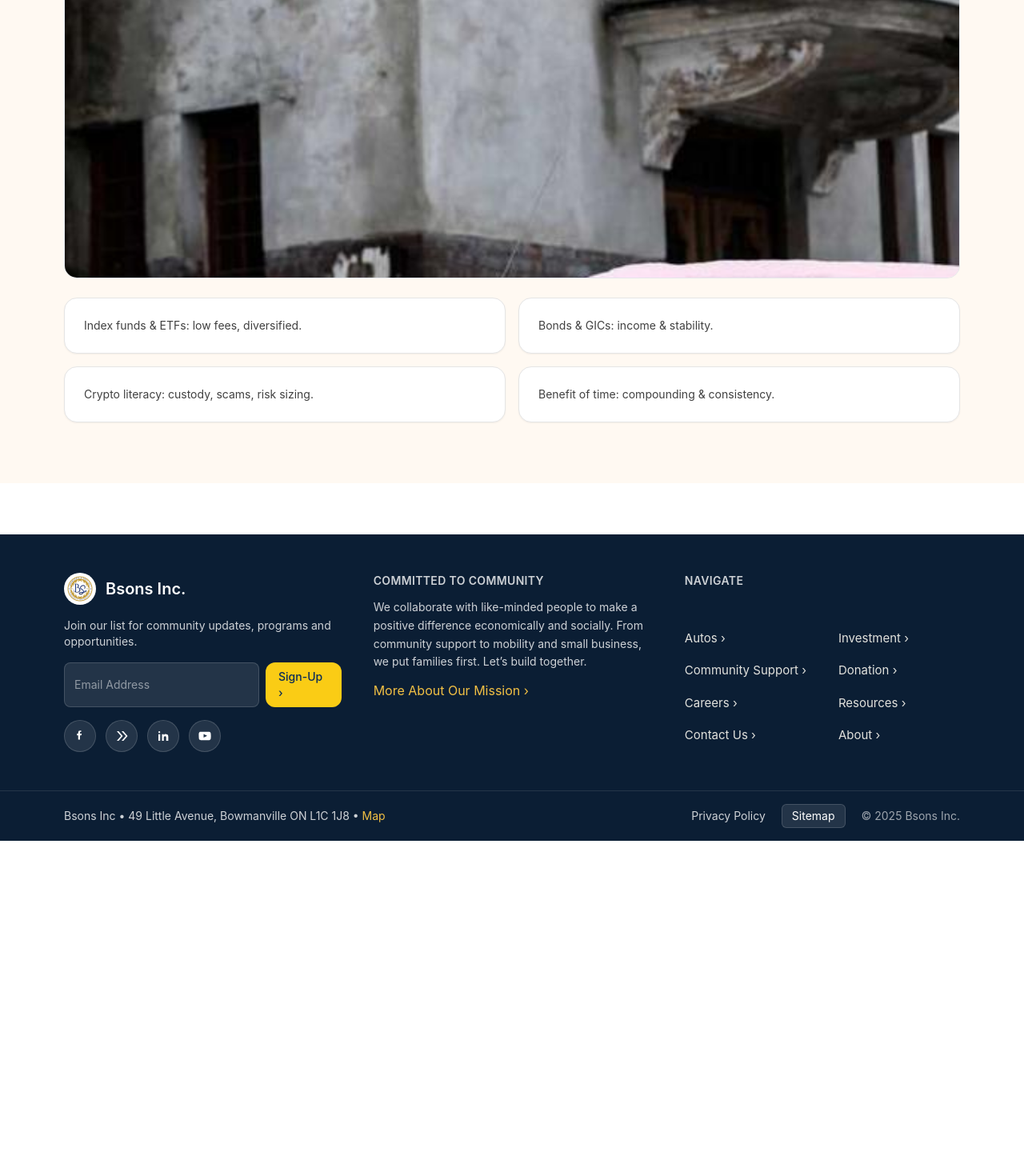
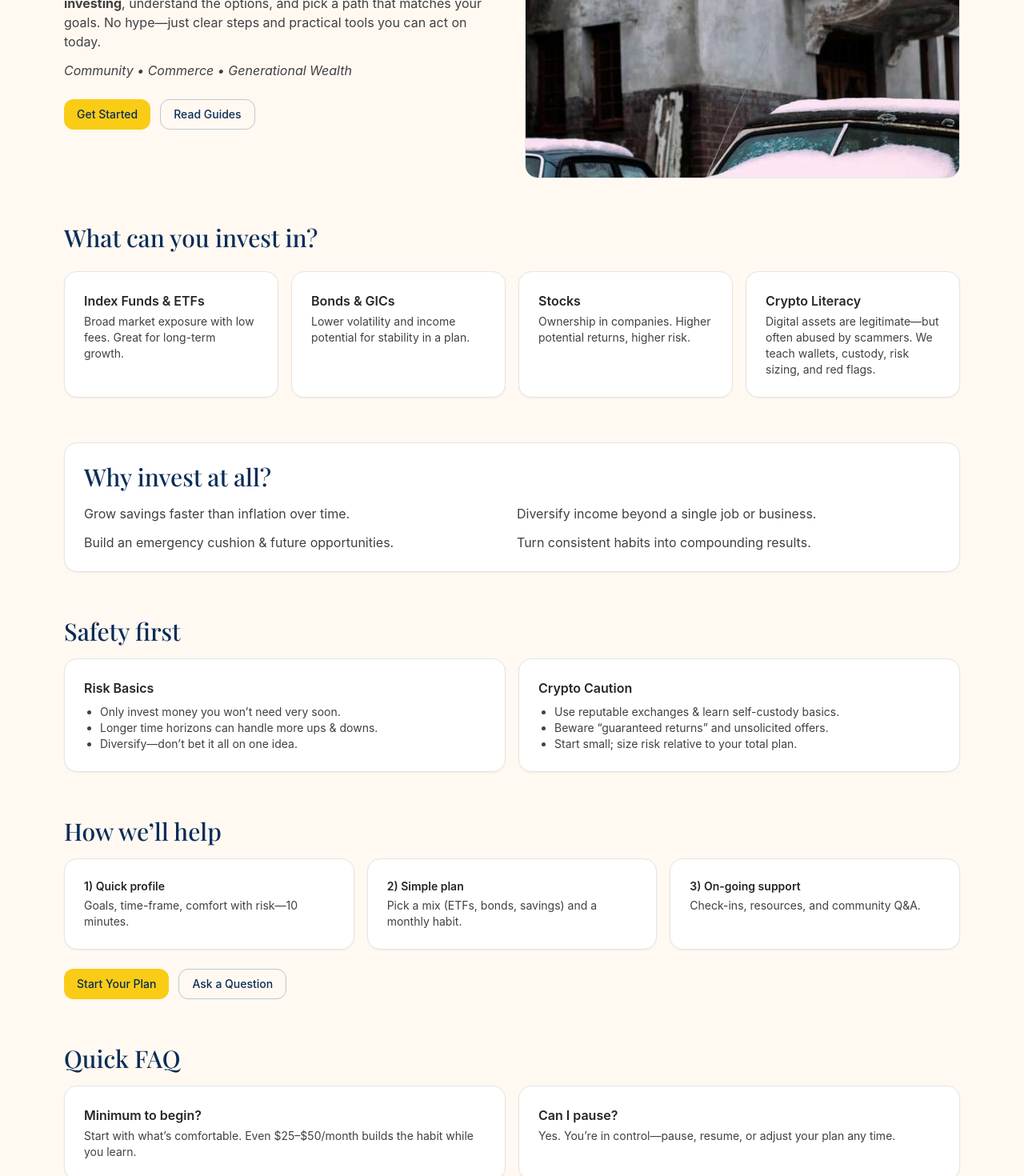
Before and after one commit to Aim-Empire/site_bsonsinc, a Next.js app: page /programs/investment in a window 1280 px wide. Shown: the part 260-1730 px from the top of the page at 80% size. Before the commit the page ends 1311 px from the top, so only its background shows below. Built offline with nearby package versions, Linux system fonts and the light colour scheme.

Commit message:
feat(investment): richer content (types, benefits, safety, how-it-works, FAQ) + stronger hero and CTAs

```diff
--- a/app/programs/investment/page.tsx
+++ b/app/programs/investment/page.tsx
@@ -1,20 +1,184 @@
-export const metadata = { title: "Investment | Bsons Inc." };
-export default function Page(){
+export const metadata = {
+  title: "Investment | Bsons Inc.",
+  description:
+    "Simple, safe investing for families and small businesses: types of investments, benefits, risk basics, and crypto literacy—clear steps and zero hype.",
+  openGraph: {
+    title: "Investment | Bsons Inc.",
+    description:
+      "Simple, safe investing for families & small businesses. Learn the types, benefits, risk basics, and crypto literacy.",
+    images: ["/invest.jpg"],
+  },
+};
+
+export default function Page() {
   return (
     <main className="min-h-screen bg-[var(--page-invest,#FFF9F2)]">
-      <section className="container-default py-10">
-        <h1 className="font-display text-4xl text-brand-navy">Investment, explained simply</h1>
-        <p className="mt-3 text-neutral-700">
-          Save funds while investing and earn more over time. We walk through types of investments,
-          risk/benefit trade-offs, and fast-growing areas like crypto—legitimate, but often abused by scammers.
-        </p>
-        <img src="/invest.jpg?v=3" alt="Investing basics" className="mt-6 rounded-2xl border w-full max-h-[380px] object-cover"/>
-        <ul className="mt-6 grid sm:grid-cols-2 gap-4 text-sm text-neutral-700">
-          <li className="card">Index funds &amp; ETFs: low fees, diversified.</li>
-          <li className="card">Bonds &amp; GICs: income &amp; stability.</li>
-          <li className="card">Crypto literacy: custody, scams, risk sizing.</li>
-          <li className="card">Benefit of time: compounding &amp; consistency.</li>
-        </ul>
+      {/* HERO */}
+      <section className="container-default py-10 md:py-14 grid md:grid-cols-2 gap-8">
+        <div>
+          <h1 className="font-display text-4xl md:text-5xl text-brand-navy">
+            Investment, explained simply
+          </h1>
+          <p className="mt-3 text-neutral-700">
+            We help families and small businesses build steady habits:
+            <strong> save while investing</strong>, understand the options, and
+            pick a path that matches your goals. No hype—just clear steps and
+            practical tools you can act on today.
+          </p>
+          <p className="mt-3 text-neutral-700 italic">
+            Community • Commerce • Generational Wealth
+          </p>
+
+          <div className="mt-6 flex flex-wrap gap-3">
+            <a className="btn" href="/apply?program=investment">
+              Get Started
+            </a>
+            <a className="btn-outline" href="/resources">
+              Read Guides
+            </a>
+          </div>
+        </div>
+
+        <div className="order-first md:order-none">
+          <img
+            src="/invest.jpg?v=3"
+            alt="Investing basics"
+            className="rounded-2xl border w-full h-64 md:h-full object-cover"
+          />
+        </div>
+      </section>
+
+      {/* TYPES */}
+      <section className="container-default pb-10 md:pb-14">
+        <h2 className="font-display text-2xl md:text-3xl text-brand-navy">
+          What can you invest in?
+        </h2>
+        <div className="mt-6 grid sm:grid-cols-2 lg:grid-cols-4 gap-4">
+          <div className="card">
+            <h3 className="font-semibold">Index Funds &amp; ETFs</h3>
+            <p className="mt-1 text-sm text-neutral-700">
+              Broad market exposure with low fees. Great for long-term growth.
+            </p>
+          </div>
+          <div className="card">
+            <h3 className="font-semibold">Bonds &amp; GICs</h3>
+            <p className="mt-1 text-sm text-neutral-700">
+              Lower volatility and income potential for stability in a plan.
+            </p>
+          </div>
+          <div className="card">
+            <h3 className="font-semibold">Stocks</h3>
+            <p className="mt-1 text-sm text-neutral-700">
+              Ownership in companies. Higher potential returns, higher risk.
+            </p>
+          </div>
+          <div className="card">
+            <h3 className="font-semibold">Crypto Literacy</h3>
+            <p className="mt-1 text-sm text-neutral-700">
+              Digital assets are legitimate—but often abused by scammers. We
+              teach wallets, custody, risk sizing, and red flags.
+            </p>
+          </div>
+        </div>
+      </section>
+
+      {/* BENEFITS */}
+      <section className="container-default pb-10 md:pb-14">
+        <div className="card">
+          <h2 className="font-display text-2xl md:text-3xl text-brand-navy">
+            Why invest at all?
+          </h2>
+          <ul className="mt-4 grid sm:grid-cols-2 gap-3 text-neutral-700">
+            <li>Grow savings faster than inflation over time.</li>
+            <li>Diversify income beyond a single job or business.</li>
+            <li>Build an emergency cushion &amp; future opportunities.</li>
+            <li>Turn consistent habits into compounding results.</li>
+          </ul>
+        </div>
+      </section>
+
+      {/* SAFETY */}
+      <section className="container-default pb-10 md:pb-14">
+        <h2 className="font-display text-2xl md:text-3xl text-brand-navy">
+          Safety first
+        </h2>
+        <div className="mt-4 grid md:grid-cols-2 gap-4">
+          <div className="card">
+            <h3 className="font-semibold">Risk Basics</h3>
+            <ul className="mt-2 list-disc ml-5 text-sm text-neutral-700">
+              <li>Only invest money you won’t need very soon.</li>
+              <li>Longer time horizons can handle more ups &amp; downs.</li>
+              <li>Diversify—don’t bet it all on one idea.</li>
+            </ul>
+          </div>
+          <div className="card">
+            <h3 className="font-semibold">Crypto Caution</h3>
+            <ul className="mt-2 list-disc ml-5 text-sm text-neutral-700">
+              <li>Use reputable exchanges &amp; learn self-custody basics.</li>
+              <li>Beware “guaranteed returns” and unsolicited offers.</li>
+              <li>Start small; size risk relative to your total plan.</li>
+            </ul>
+          </div>
+        </div>
+      </section>
+
+      {/* HOW IT WORKS */}
+      <section className="container-default pb-10 md:pb-14">
+        <h2 className="font-display text-2xl md:text-3xl text-brand-navy">
+          How we’ll help
+        </h2>
+        <ol className="mt-4 grid md:grid-cols-3 gap-4 text-sm">
+          <li className="card">
+            <h3 className="font-semibold">1) Quick profile</h3>
+            <p className="mt-1 text-neutral-700">
+              Goals, time-frame, comfort with risk—10 minutes.
+            </p>
+          </li>
+          <li className="card">
+            <h3 className="font-semibold">2) Simple plan</h3>
+            <p className="mt-1 text-neutral-700">
+              Pick a mix (ETFs, bonds, savings) and a monthly habit.
+            </p>
+          </li>
+          <li className="card">
+            <h3 className="font-semibold">3) On-going support</h3>
+            <p className="mt-1 text-neutral-700">
+              Check-ins, resources, and community Q&amp;A.
+            </p>
+          </li>
+        </ol>
+
+        <div className="mt-6 flex flex-wrap gap-3">
+          <a className="btn" href="/apply?program=investment">
+            Start Your Plan
+          </a>
+          <a className="btn-outline" href="/contact">
+            Ask a Question
+          </a>
+        </div>
+      </section>
+
+      {/* FAQ */}
+      <section className="container-default pb-14">
+        <h2 className="font-display text-2xl md:text-3xl text-brand-navy">
+          Quick FAQ
+        </h2>
+        <div className="mt-4 grid md:grid-cols-2 gap-4">
+          <div className="card">
+            <h3 className="font-semibold">Minimum to begin?</h3>
+            <p className="mt-1 text-sm text-neutral-700">
+              Start with what’s comfortable. Even $25–$50/month builds the
+              habit while you learn.
+            </p>
+          </div>
+          <div className="card">
+            <h3 className="font-semibold">Can I pause?</h3>
+            <p className="mt-1 text-sm text-neutral-700">
+              Yes. You’re in control—pause, resume, or adjust your plan any
+              time.
+            </p>
+          </div>
+        </div>
       </section>
     </main>
   );
```
